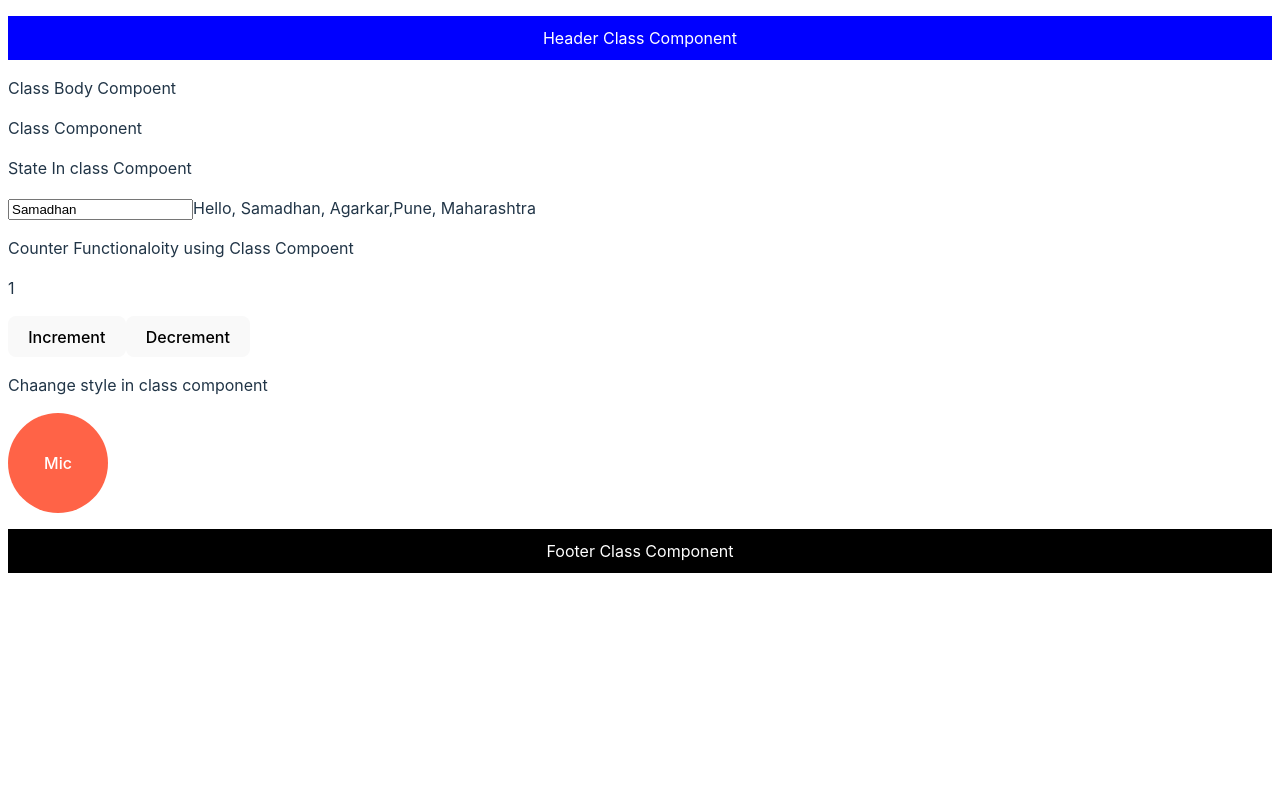
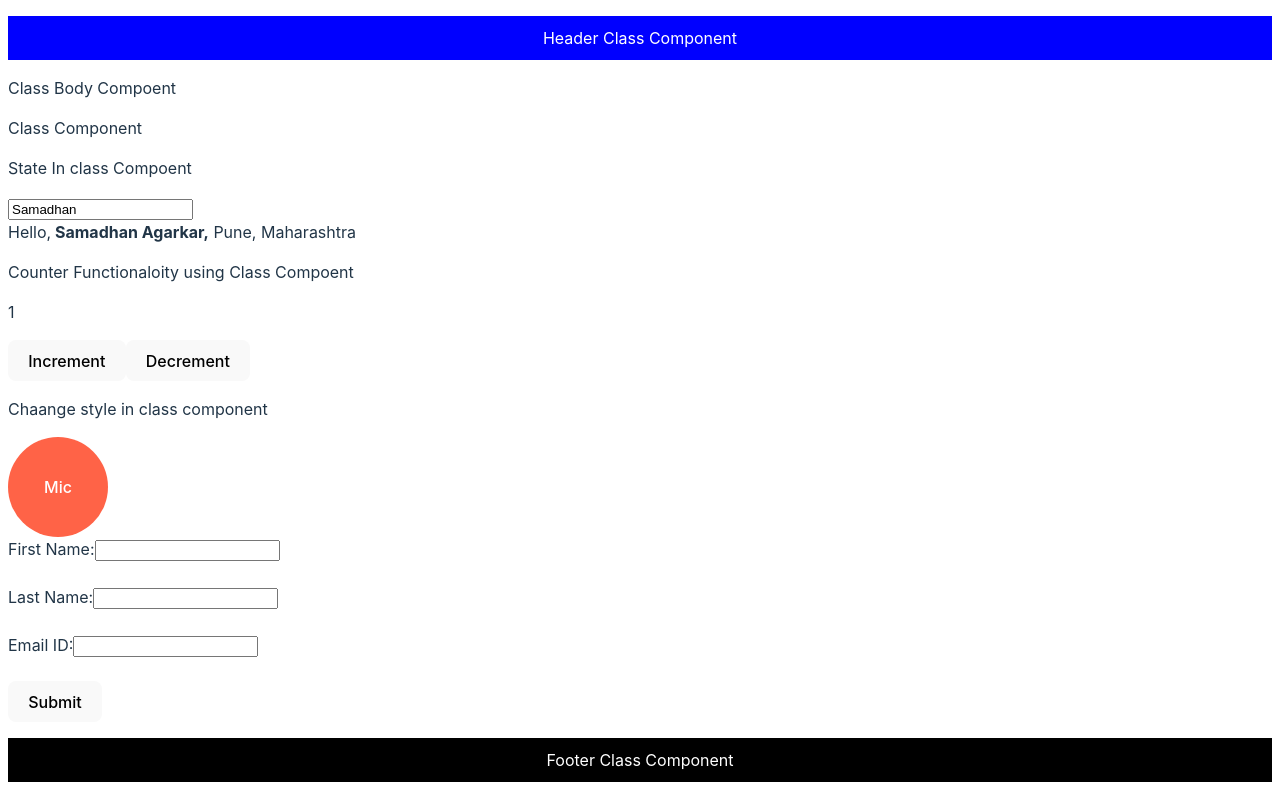
Before and after one commit to SamadhanAgarkar/boilerplate-vite-react-javascript, a React (Vite) app: page / in a window 1280 px wide. Built offline with nearby package versions, Linux system fonts and the light colour scheme.

Commit message:
Updated Formatting

```diff
--- a/src/App.jsx
+++ b/src/App.jsx
@@ -7,6 +7,7 @@ import FooterClassComponent from "./Day-First-JSX/Class-Comonents/FooterClassCom
 import StateInClassComponent from "./Day-First-JSX/Class-Comonents/StateInClassComponent"
 import Counter from "./Day-First-JSX/Class-Comonents/CounterClassComponent"
 import MicroPhoneComponent from "./Day-First-JSX/Class-Comonents/MicroPhoneComponent"
+import FormInClassComponent from "./Day-First-JSX/Class-Comonents/FormInClassComponent"
 
 function App() {
   return (
@@ -23,6 +24,7 @@ function App() {
       <Counter/>
       <p>Chaange style in class component</p>
       <MicroPhoneComponent/>
+      <FormInClassComponent/>
       <FooterClassComponent/>
     </>
   )
--- /dev/null
+++ b/src/Day-First-JSX/Class-Comonents/FormInClassComponent.jsx
@@ -0,0 +1,37 @@
+import { Component } from "react";
+
+class FormInClassComponent extends Component{
+    state={
+        fName: "",
+        lname: "",
+        email: ""
+    }
+    render(){
+        return(
+            <div>
+                <form>
+                    <div>
+                        <label for="fname">First Name:</label>
+                        <input type="text" id="fname" name="fname"/>
+                    </div>
+                    <br/>
+                    <div>
+                        <label for="lname">Last Name:</label>
+                        <input type="text" id="lname" name="lname"/>
+                    </div>
+                    <br/>
+                    <div>
+                        <label for="email">Email ID:</label>
+                        <input type="email" id="email" name="email"/>
+                    </div>
+                    <br/>
+                    <div>
+                        <button>Submit</button>
+                    </div>
+                </form>
+            </div>
+        )
+    }
+}
+
+export default FormInClassComponent;
--- a/src/Day-First-JSX/Class-Comonents/StateInClassComponent.jsx
+++ b/src/Day-First-JSX/Class-Comonents/StateInClassComponent.jsx
@@ -13,8 +13,8 @@ state={
     render(){
         return(
             <div>
-                <input value={this.state.uName}/>
-            Hello, {this.state.uName}, {this.state.lName},{this.state.cityName}, {this.state.stateName}
+                <input value={this.state.uName}/><br/>
+            Hello,<b> {this.state.uName} {this.state.lName},</b> {this.state.cityName}, {this.state.stateName}
             </div>
         )
     }
```
